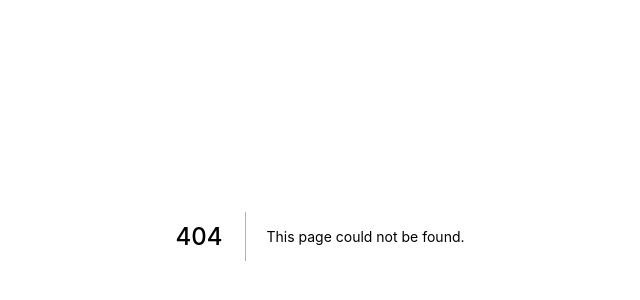
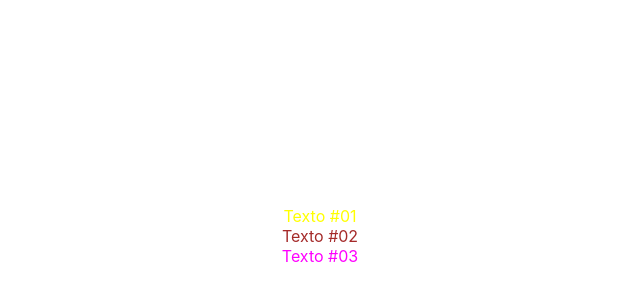
Before and after one commit to celiorodriguesvieira/Nextjs-exercises, a Next.js app: page /css/integrationtwo in a window 1280 px wide. Before the commit this address had no page. Shown: the part 164-464 px from the top of the page, without its empty margins (320-960 px from the left). Built offline with nearby package versions, Linux system fonts and the light colour scheme.

Commit message:
Compontents read only

```diff
--- /dev/null
+++ b/pages/basics/propsRead.jsx
@@ -0,0 +1,5 @@
+import SumOne from "../../components/SumOne";
+
+export default function propsRead(){
+  return <SumOne number={99} />
+}
--- /dev/null
+++ b/pages/css/integration.css
@@ -0,0 +1,12 @@
+.red {
+  color: red;
+}
+
+.blue {
+  color: blue;
+}
+
+.white {
+  color: aliceblue;
+  background-color: blueviolet;
+}
--- /dev/null
+++ b/pages/css/integrationtwo.jsx
@@ -0,0 +1,11 @@
+import styles from './integrationtwo.module.css'
+
+export default function integrationTwo(){
+    return(
+        <div id={styles.integrationtwo}>
+             <div className={styles.yellow}>Texto #01</div>
+             <div className={styles.brown}>Texto #02</div>
+             <div className={styles.pink}>Texto #03</div>
+        </div>
+    )
+}
--- /dev/null
+++ b/pages/css/integrationtwo.module.css
@@ -0,0 +1,19 @@
+#integrationtwo {
+  height: 100vh;
+  display: flex;
+  flex-direction: column;
+  justify-content: center;
+  align-items: center;
+}
+
+.yellow {
+  color: yellow;
+}
+
+.brown {
+  color: brown;
+}
+
+.pink {
+  color: magenta;
+}
```
Also changed, not shown: components/SumOne.jsx (added, +8 -0 lines), components/Title.jsx (+4 -4 lines), pages/_app.js (+4 -3 lines), pages/css/integration.jsx (added, +12 -0 lines).
